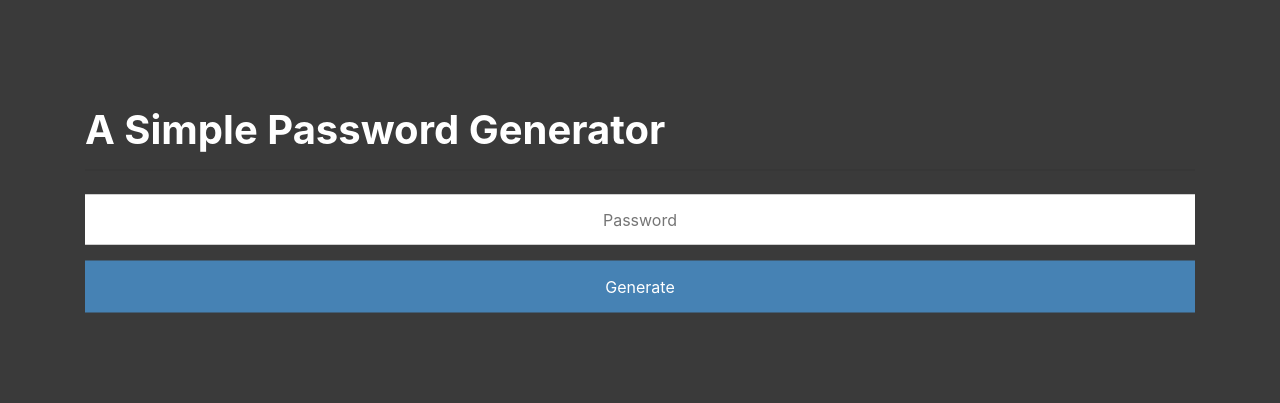
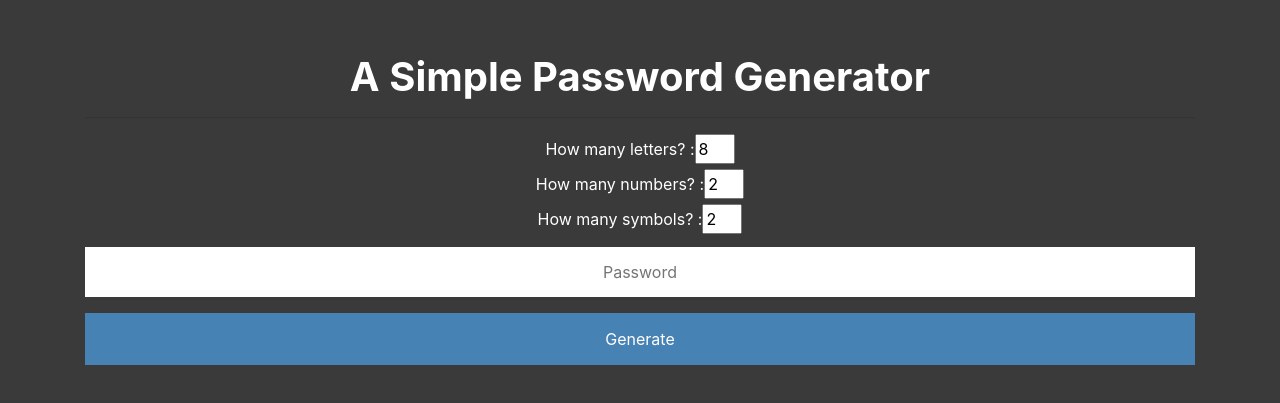
Before and after one commit to aresKoliadimas/pass-generator, an Angular app: page / in a window 1280 px wide. Shown: the part 187-590 px from the top of the page. Built offline with nearby package versions, Linux system fonts and the light colour scheme.

Commit message:
add user input

```diff
--- a/src/app/app.component.css
+++ b/src/app/app.component.css
@@ -1,8 +1,13 @@
-h1 {
+h1,
+label {
   color: white;
 }
 
-input {
+.in {
+  width: 40px;
+}
+
+.pass {
   width: 100%;
   padding: 12px 20px;
   margin: 8px 0;
@@ -27,6 +32,7 @@ button:hover {
 }
 
 .container {
+  text-align: center;
   position: absolute;
   top: 50%;
   left: 50%;
--- a/src/app/app.component.html
+++ b/src/app/app.component.html
@@ -1,6 +1,20 @@
 <div class="container">
   <h1><b>A Simple Password Generator</b></h1>
   <hr />
-  <input placeholder="Password" value="{{ password }}" />
-  <button (click)="generatePassword()">Generate</button>
+  <div>
+    <label>How many letters? : </label>
+    <input
+      type="number"
+      class="in"
+      value="{{ nrLetters }}"
+      (input)="getNrLetters($event)"
+    /><br />
+    <label>How many numbers? :</label>
+    <input type="number" class="in" value="{{ nrNumbers }}"
+    (input)="getNrNumbers($event)"><br />
+    <label>How many symbols? :</label>
+    <input type="number" class="in" value="{{ nrSymbols }}" (input)="getNrSymbols($event)"/><br />
+    <input class="pass" placeholder="Password" value="{{ password }}" />
+    <button (click)="generatePassword()">Generate</button>
+  </div>
 </div>
--- a/src/app/app.component.ts
+++ b/src/app/app.component.ts
@@ -1,3 +1,4 @@
+import { prepareEventListenerParameters } from '@angular/compiler/src/render3/view/template';
 import { Component } from '@angular/core';
 
 @Component({
@@ -14,21 +15,25 @@ export class AppComponent {
   numbers = ['0', '1', '2', '3', '4', '5', '6', '7', '8', '9'];
   symbols = ['!', '#', '$', '%', '&', '(', ')', '*', '+'];
   password = ""
+  nrLetters = 8
+  nrSymbols = 2
+  nrNumbers = 2
 
   generatePassword() {
+    console.log(this.getNrLetters)
     this.password = ""
-    const nrLetters = this.getRandom(8, 10);
-    const nrSymbols = this.getRandom(2, 4);
-    const nrNumbers = this.getRandom(2, 4);
+    // const nrLetters = this.getRandom(8, 10);
+    // const nrSymbols = this.getRandom(2, 4);
+    // const nrNumbers = this.getRandom(2, 4);
 
     let passwordList = []
-    for (let i = 0; i < nrLetters; i++) {
+    for (let i = 0; i < this.nrLetters; i++) {
         passwordList.push(this.letters[Math.floor(Math.random() * this.letters.length)])
     }
-    for (let i = 0; i < nrSymbols; i++) {
+    for (let i = 0; i < this.nrSymbols; i++) {
       passwordList.push(this.symbols[Math.floor(Math.random() * this.symbols.length)])
     }
-    for (let i = 0; i < nrNumbers; i++) {
+    for (let i = 0; i < this.nrNumbers; i++) {
       passwordList.push(this.numbers[Math.floor(Math.random() * this.numbers.length)])
     }
 
@@ -37,8 +42,6 @@ export class AppComponent {
     for (let i = 0; i < generatedPass.length; i++){
       this.password += generatedPass[i]
     }
-    console.log(generatedPass)
-    console.log(this.password)
   }
 
   getRandom(min: number, max: number) {
@@ -57,4 +60,16 @@ export class AppComponent {
     }
     return array;
   }
+
+  getNrLetters(event: Event){
+    this.nrLetters = +(<HTMLInputElement>event.target).value
+  }
+
+  getNrSymbols(event: Event){
+    this.nrSymbols = +(<HTMLInputElement>event.target).value
+  }
+
+  getNrNumbers(event: Event){
+    this.nrNumbers = +(<HTMLInputElement>event.target).value
+  }
 }
```
